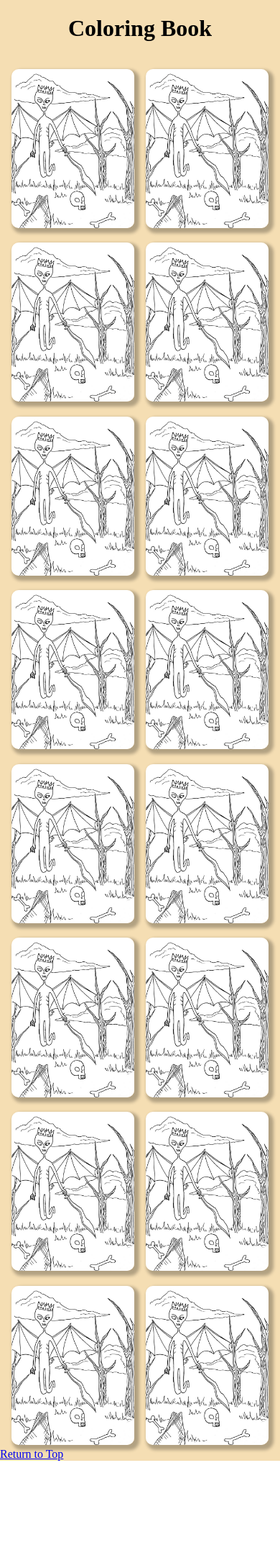
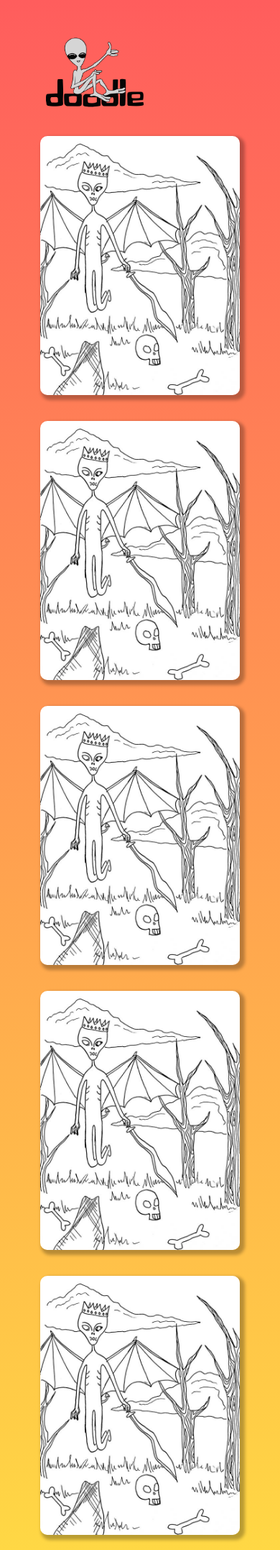
Before and after one commit to mgabriele1/idmt380, a PHP site: page / in a window 390 px wide. Shown: the top 2154 px of the page at 72% size. Before the commit the page ends 2030 px from the top, so only its background shows below. Run offline with PHP 8.4, Linux system fonts and the light colour scheme.

Commit message:
Changes to colors and responsiveness of both pages

```diff
--- a/index.html
+++ b/index.html
@@ -13,55 +13,55 @@
 <!--BODY-->
 <body>
     <header id="top">
-        <h1>Coloring Book</h1>
+        <img src="graphics/logo.png" id="logo">
     </header>
     <div class="image-grid">
-        <a href="color.html">
+        <a href="color.html" class="thumbnails">
             <img src="graphics/DIGM223_An_Christina.jpg" alt="christina an">
         </a>
-        <a href="color.html">
+        <a href="color.html" class="thumbnails">
             <img src="graphics/DIGM223_An_Christina.jpg" alt="christina an">
         </a>
-        <a href="color.html">
+        <a href="color.html" class="thumbnails">
             <img src="graphics/DIGM223_An_Christina.jpg" alt="christina an">
         </a>
-        <a href="color.html">
+        <a href="color.html" class="thumbnails">
             <img src="graphics/DIGM223_An_Christina.jpg" alt="christina an">
         </a>
-        <a href="color.html">
+        <a href="color.html" class="thumbnails">
             <img src="graphics/DIGM223_An_Christina.jpg" alt="christina an">
         </a>
-        <a href="color.html">
+        <a href="color.html" class="thumbnails">
             <img src="graphics/DIGM223_An_Christina.jpg" alt="christina an">
         </a>
-        <a href="color.html">
+        <a href="color.html" class="thumbnails">
             <img src="graphics/DIGM223_An_Christina.jpg" alt="christina an">
         </a>
-        <a href="color.html">
+        <a href="color.html" class="thumbnails">
             <img src="graphics/DIGM223_An_Christina.jpg" alt="christina an">
         </a>
-        <a href="color.html">
+        <a href="color.html" class="thumbnails">
             <img src="graphics/DIGM223_An_Christina.jpg" alt="christina an">
         </a>
-        <a href="color.html">
+        <a href="color.html" class="thumbnails">
             <img src="graphics/DIGM223_An_Christina.jpg" alt="christina an">
         </a>
-        <a href="color.html">
+        <a href="color.html" class="thumbnails">
             <img src="graphics/DIGM223_An_Christina.jpg" alt="christina an">
         </a>
-        <a href="color.html">
+        <a href="color.html" class="thumbnails">
             <img src="graphics/DIGM223_An_Christina.jpg" alt="christina an">
         </a>
-        <a href="color.html">
+        <a href="color.html" class="thumbnails">
             <img src="graphics/DIGM223_An_Christina.jpg" alt="christina an">
         </a>
-        <a href="color.html">
+        <a href="color.html" class="thumbnails">
             <img src="graphics/DIGM223_An_Christina.jpg" alt="christina an">
         </a>
-        <a href="color.html">
+        <a href="color.html" class="thumbnails">
             <img src="graphics/DIGM223_An_Christina.jpg" alt="christina an">
         </a>
-        <a href="color.html">
+        <a href="color.html" class="thumbnails">
             <img src="graphics/DIGM223_An_Christina.jpg" alt="christina an">
         </a>
     </div>
--- a/style.css
+++ b/style.css
@@ -7,7 +7,10 @@
 
 body{
     width: 100%;
-    background-color: wheat;
+    background-image: linear-gradient(var(--pink), var(--yellow), var(--teal), var(--purple2) );
+    padding: 2rem;
+    margin: 1rem auto;
+    max-width: 1000px;
 }
 
 /* colors*/
@@ -16,6 +19,16 @@ body{
     --h2: #C12020;
     --dark: #212121;
     --accent1: #F54F50;
+
+    --pink: rgb(255, 93, 93);
+    --orange: rgb(255, 102, 67);
+    --orange2: rgb(255, 142, 49);
+    --yellow: rgb(255, 218, 68);
+    --green: rgb(145, 255, 89);
+    --teal: rgb(0, 255, 208);
+    --blue: rgb(66, 81, 254);
+    --purple: rgb(124, 0, 249);
+    --purple2: rgb(186, 47, 255);
 }
 
 /* images */
@@ -46,13 +59,39 @@ h1 {
     border-radius: 10px;
 }
 
+.thumbnails{
+    margin: .5rem;
+}
+
 /* media queries home page */
-@media screen and (min-width: 500px) {
+@media screen and (max-width: 450px) {
+    .image-grid {
+        grid-template-columns: 1fr;
+    }
+    #logo{
+        max-width: 200px;
+        padding: 0 2rem .5rem;
+    }
+}
+@media screen and (min-width: 450px) {
+    .image-grid {
+        grid-template-columns: 1fr 1fr;
+    }
+    #logo{
+        max-width: 200px;
+        padding: 0 2rem .5rem;
+    }
+}
+@media screen and (min-width: 650px) {
     .image-grid {
         grid-template-columns: 1fr 1fr 1fr;
     }
+    #logo{
+        max-width: 250px;
+        padding: 0 2rem 1rem;
+    }
 }
-@media screen and (min-width: 850px) {
+@media screen and (min-width: 1000px) {
     .image-grid {
         grid-template-columns: 1fr 1fr 1fr 1fr;
     }
```
Also changed, not shown: other parts of style.css (+85 -8 lines), color.html (+12 -12 lines).
